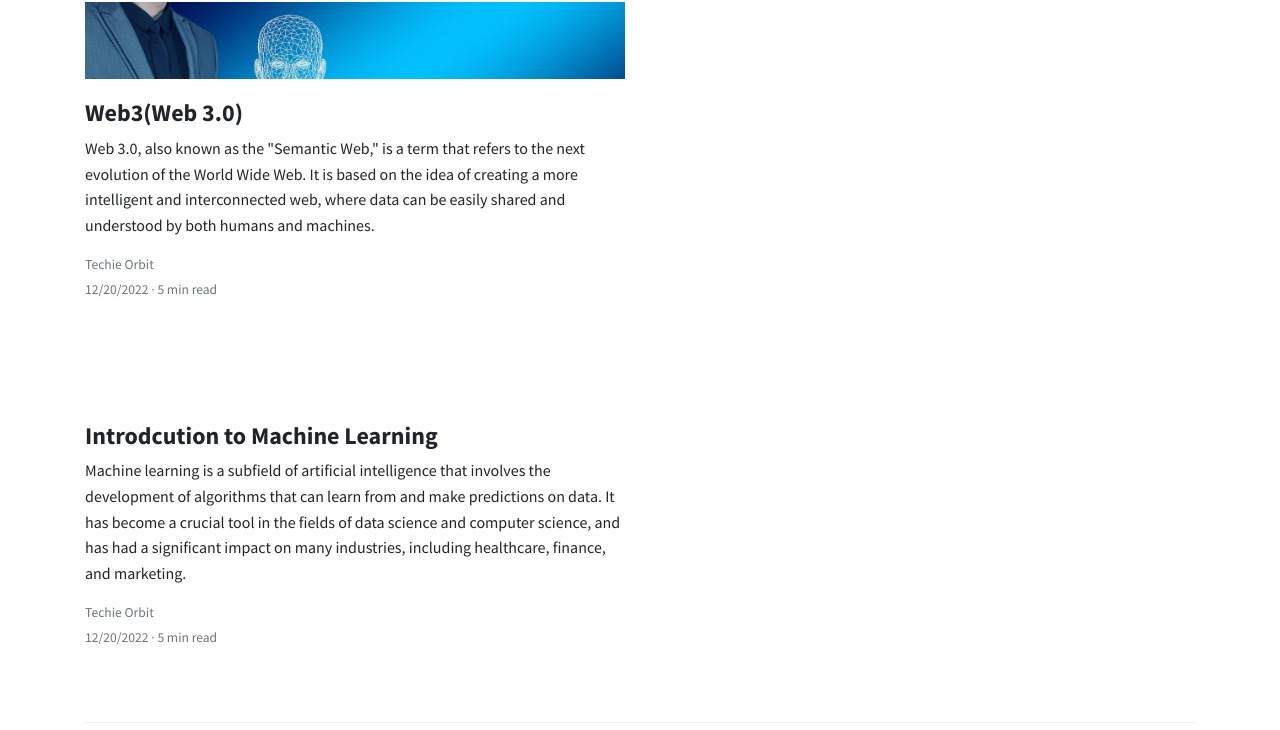
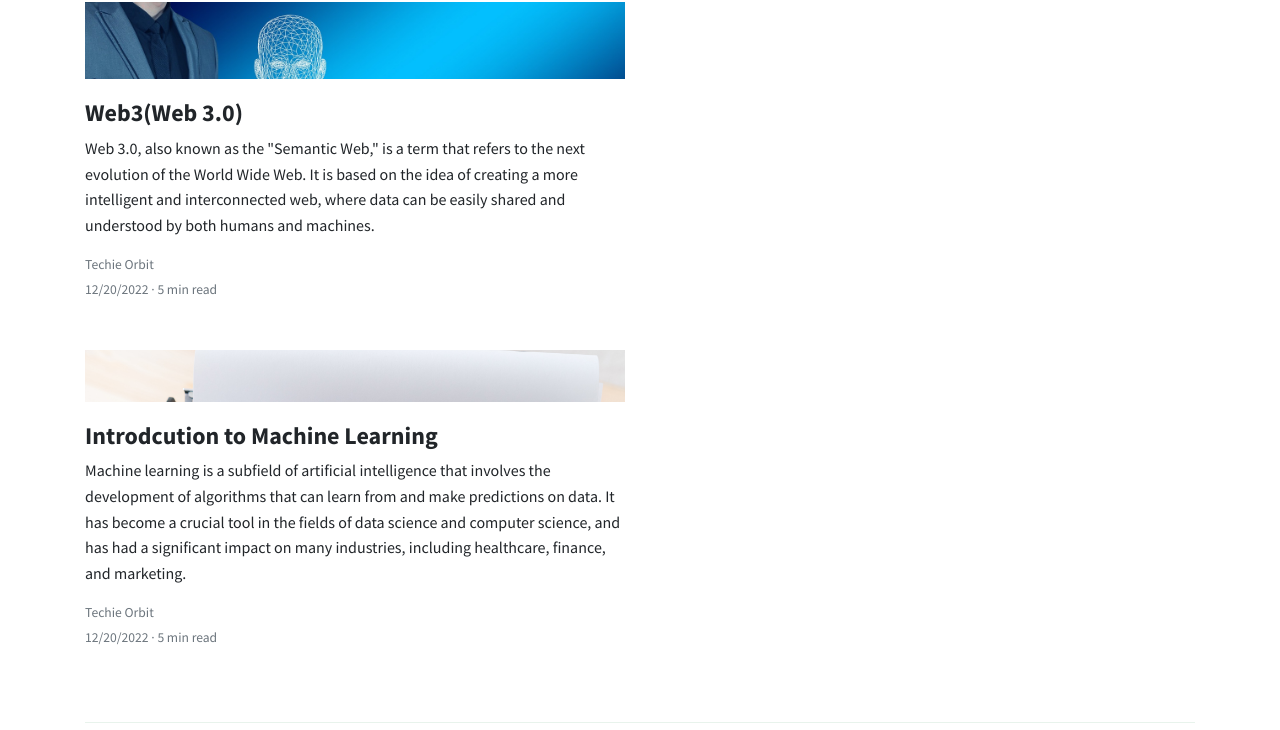
Before and after one commit to hasalaonline/Techie-Orbit, a website: page index.html in a window 1280 px wide. Shown: the part 818-1548 px from the top of the page. Drawn offline with nearby package versions, Linux system fonts and the light colour scheme.

Commit message:
Update index.html

```diff
--- a/index.html
+++ b/index.html
@@ -114,7 +114,7 @@ MAIN
 	<div class="row">
 		<div class="col-lg-6">
 			<div class="card border-0 mb-4 box-shadow h-xl-300">
-				<div style="background-image: url(./assets/img/machine-learning.jpg); height: 170px; width: fit-content;   background-size: cover;    background-repeat: no-repeat;"></div>
+				<div style="background-image: url(./assets/img/machine-learning.jpg); height: 170px;  background-size: cover;    background-repeat: no-repeat;"></div>
 				<div class="card-body px-0 pb-0 d-flex flex-column align-items-start">
 					<h2 class="h4 font-weight-bold">
 					<a class="text-dark" href="./machine-learning.html">Introdcution to Machine Learning</a>
```
